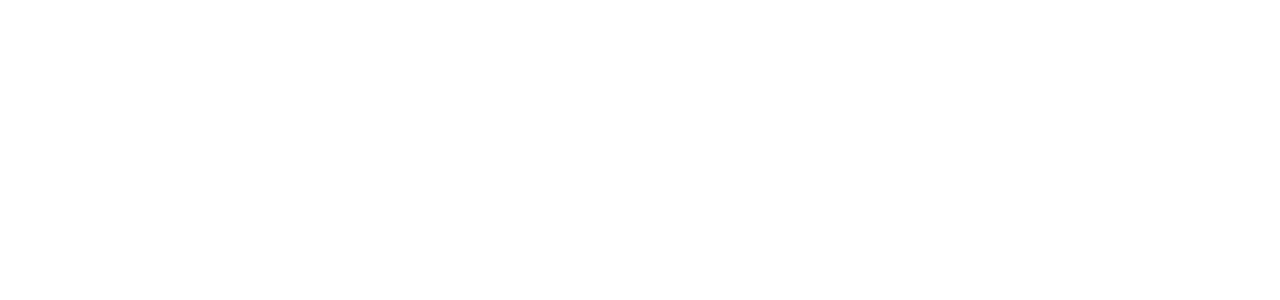
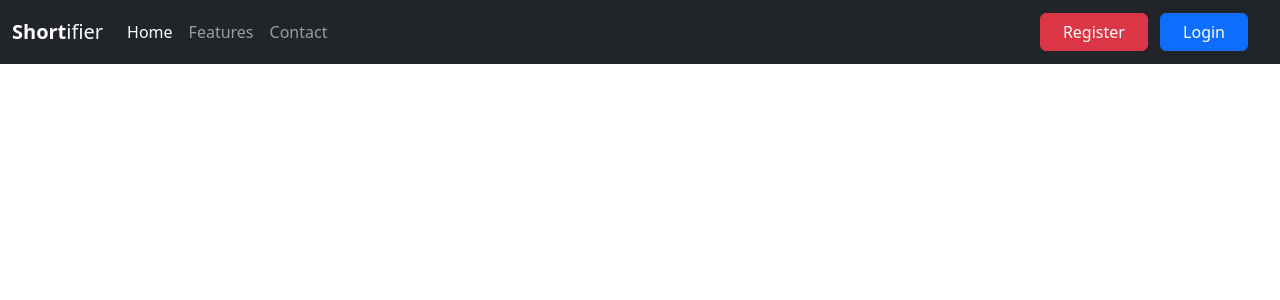
Before and after one commit to mostafaabdullhuq/shortifier, a Flask app: page / in a window 1280 px wide. Before the commit the part shown is empty. Shown: the top 300 px of the page. Run offline with Flask 2, Linux system fonts and the light colour scheme; some libraries are stand-ins or nearby versions.

Commit message:
Adding navbar

```diff
--- a/static/style.css
+++ b/static/style.css
@@ -0,0 +1,8 @@
+div.user-controls button a {
+    text-decoration: none;
+    padding: 5px 10px;
+    color: #fff;
+}
+div.user-controls button:last-of-type {
+    margin-right:20px;
+}
--- a/templates/index.html
+++ b/templates/index.html
@@ -1,7 +1,7 @@
 {% extends 'layout.html' %}
 
 {% block title %}
-
+    Shortifier
 {% endblock %}
 
 {% block body %}
--- a/templates/layout.html
+++ b/templates/layout.html
@@ -6,9 +6,37 @@
     <meta name="viewport" content="width=device-width, initial-scale=1.0">
     <!-- add bootstrap stylesheet link -->
     <link href="https://cdn.jsdelivr.net/npm/bootstrap@5.2.0/dist/css/bootstrap.min.css" rel="stylesheet" integrity="sha384-gH2yIJqKdNHPEq0n4Mqa/HGKIhSkIHeL5AyhkYV8i59U5AR6csBvApHHNl/vI1Bx" crossorigin="anonymous">
+    <link rel="stylesheet" href="static/style.css" />
     <title>{%block title%} {% endblock %}</title>
 </head>
 <body>
+    <!-- bootstrap's navbar implementation -->
+    <nav class="navbar navbar-expand-lg navbar-dark bg-dark" style="height:8vh">
+        <div class="container-fluid">
+            <a class="navbar-brand" href="#"><span style="font-weight: bold;">Short</span>ifier</a>
+            <button class="navbar-toggler" type="button" data-bs-toggle="collapse" data-bs-target="#navbarSupportedContent" aria-controls="navbarSupportedContent" aria-expanded="false" aria-label="Toggle navigation">
+            <span class="navbar-toggler-icon"></span>
+            </button>
+            <div class="collapse navbar-collapse" id="navbarSupportedContent">
+                <ul class="navbar-nav me-auto mb-2 mb-lg-0">
+                    <li class="nav-item">
+                    <a class="nav-link active" aria-current="page" href="#">Home</a>
+                    </li>
+                    <li class="nav-item">
+                    <a class="nav-link" href="/features">Features</a>
+                    </li>
+                    <li class="nav-item">
+                    <a class="nav-link" href="/contact">Contact</a>
+                    </li>
+                </ul>
+                <div class="user-controls pe-6">
+                    <button class="btn btn-danger me-2" type="button"><a href="/register">Register</a></button>
+                    <button class="btn btn-primary" type="button"><a href="/login">Login</a></button>
+                </div>
+            </div>
+        </div>
+    </nav>
+
     {% block body %}{% endblock %}
     <!-- add bootstrap script link -->
     <script src="https://cdn.jsdelivr.net/npm/bootstrap@5.2.0/dist/js/bootstrap.bundle.min.js" integrity="sha384-A3rJD856KowSb7dwlZdYEkO39Gagi7vIsF0jrRAoQmDKKtQBHUuLZ9AsSv4jD4Xa" crossorigin="anonymous"></script>
```
